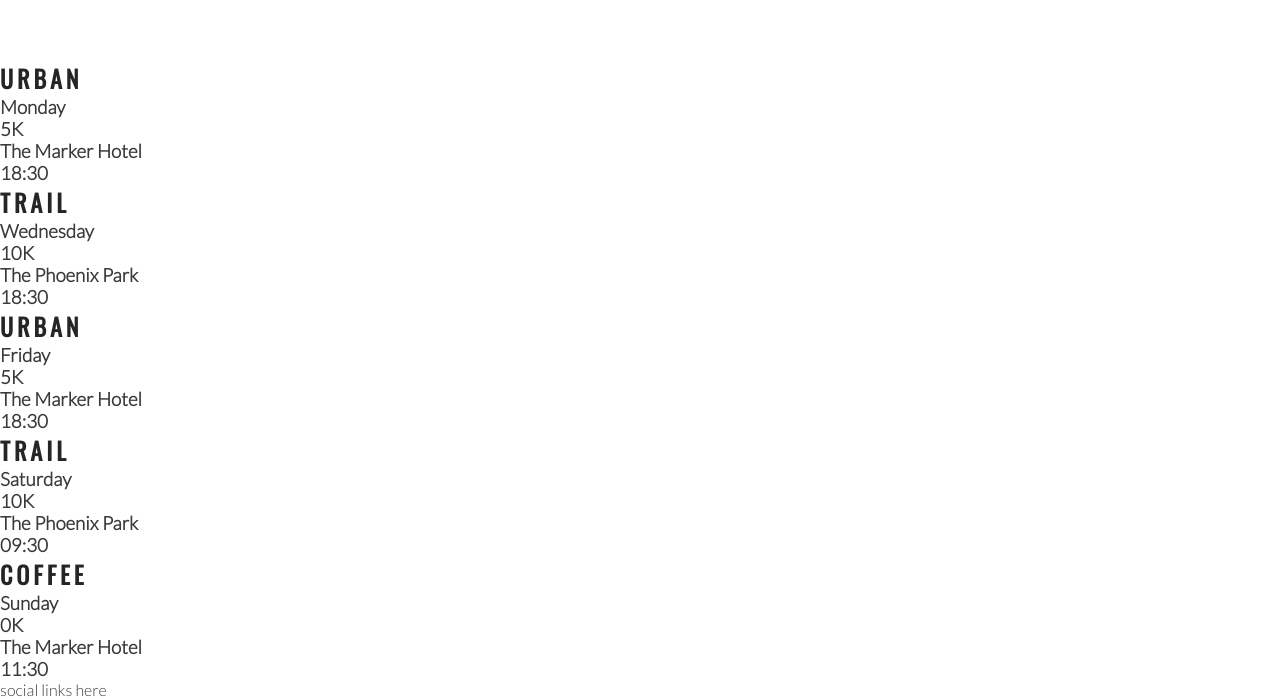
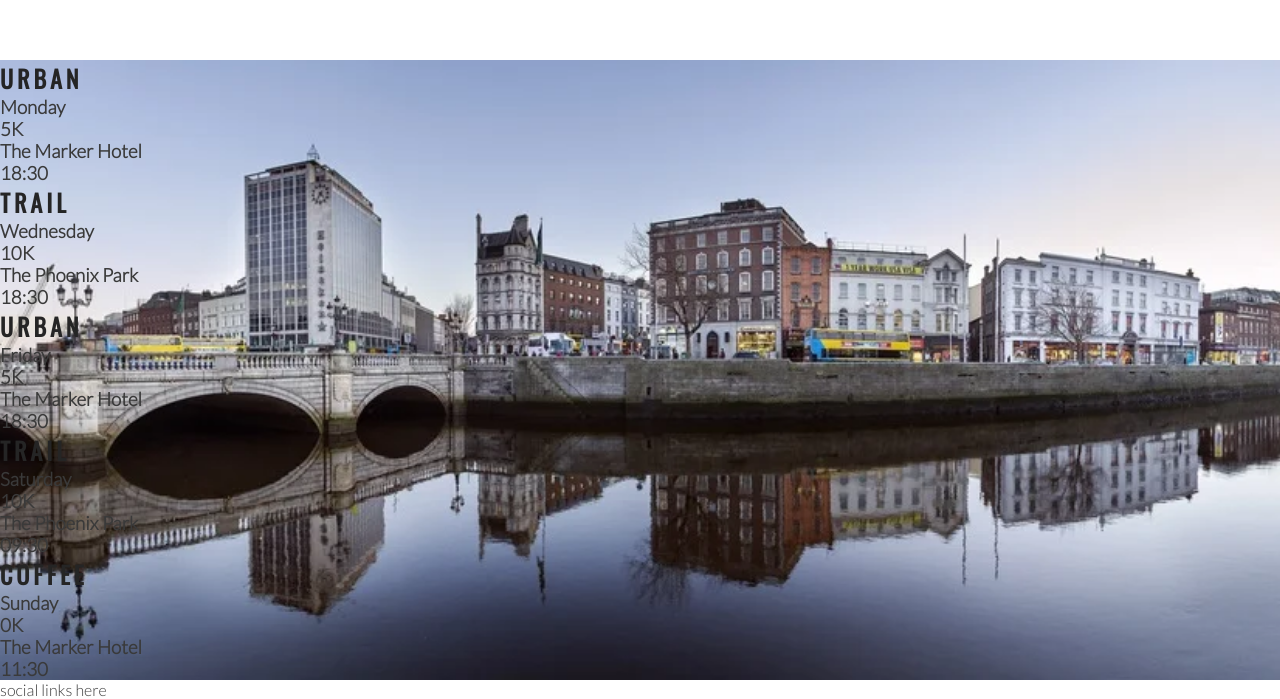
Before and after one commit to BijoyKM/love-running, a plain HTML site: page index.html in a window 1280 px wide. Shown: the part 1215-1914 px from the top of the page. Drawn offline with nearby package versions, Linux system fonts and the light colour scheme.

Commit message:
Add background image to times section

```diff
--- a/assets/css/style.css
+++ b/assets/css/style.css
@@ -181,3 +181,12 @@
     height: 100%;
     border-radius: 50%;
 }
+
+/* event times */
+
+#times {
+    background: url(../images/dublin-city.webp) no-repeat center center;
+    background-size: cover;
+    width: 100%;
+    overflow: hidden;
+}
--- a/index.html
+++ b/index.html
@@ -70,7 +70,7 @@
             </div>
         </div>
     </section>
-    <section>
+    <section id="times">
         <div>
             <h2>Urban</h2>
             <h3>Monday</h3>
```
Also changed, not shown: assets/images/dublin-city.webp (added).
